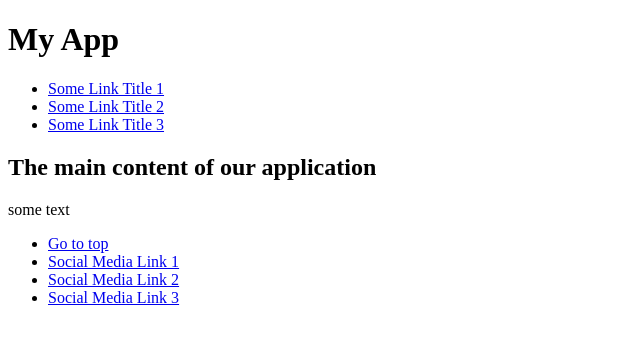
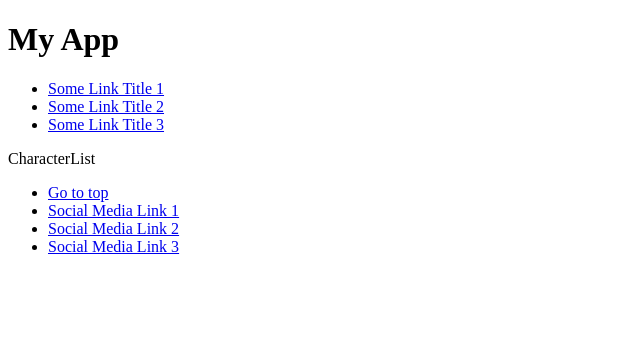
Before and after one commit to miglink/flatiron-phase-2-react-project-frontend, a React (Vite) app: page / in a window 1280 px wide. Shown: the top 344 px of the page, without its empty margins (0-640 px from the left). Built offline with nearby package versions, Linux system fonts and the light colour scheme.

Commit message:
renamed main file to CharacterList

```diff
--- a/src/App.jsx
+++ b/src/App.jsx
@@ -2,18 +2,19 @@ import { useState } from 'react'
 import { characters } from './db'
 //main components
 import Header from './components/Header'
-import Main from './components/Main'
+import CharacterList from './components/CharacterList'
 import Footer from './components/Footer'
+
 
 const App = () => {
   const [count, setCount] = useState(0)
 
   return (
-    <>
+    <div>
       <Header />
-      <Main />
+      <CharacterList characters={characters}/>
       <Footer />
-    </>
+    </div>
   )
 }
 
--- a/src/components/CharacterList.jsx
+++ b/src/components/CharacterList.jsx
@@ -1,9 +1,11 @@
 import React from "react";
 
-const CharacterList = () => {
+const CharacterList = ({characters}) => {
+    console.log(characters)
+
     return (
         <div>CharacterList</div>
     )
 }
 
-export default CharacterList
+export default CharacterList;
```
Also changed, not shown: 1 other file (tests, documents, lock files or other folders).
